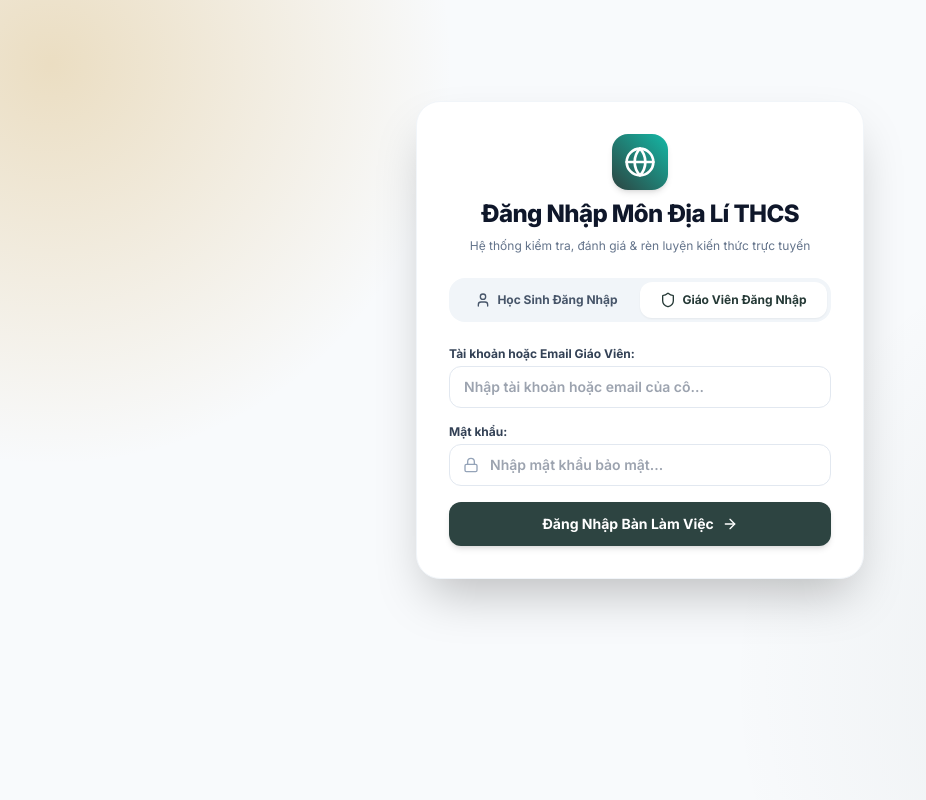
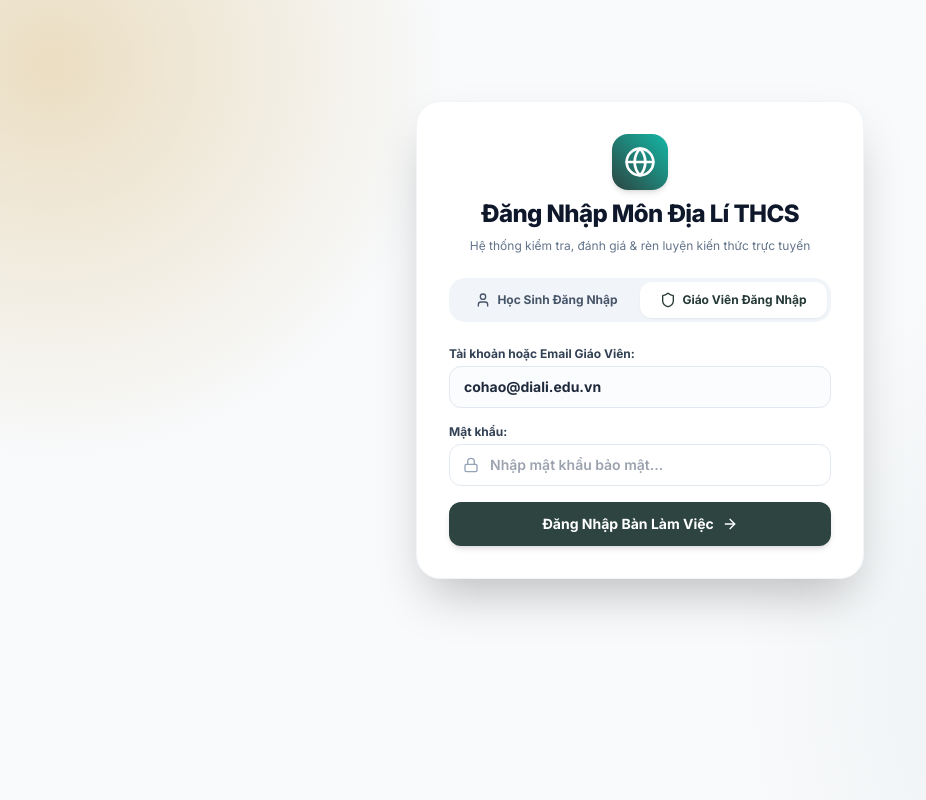
Before and after one commit to duonghaosp/Web-kiem-tra, a React (Vite) app: page /login in a window 1280 px wide. Both pictures are taken after a click on the button "Giáo Viên Đăng Nhập". Shown: the whole page, without its empty margins (0-926 px from the left). Built offline with nearby package versions, Linux system fonts and the light colour scheme; no server answers.

Commit message:
Cố định tên đăng nhập cohao@diali.edu.vn và chuẩn hóa form tránh việc trình duyệt tự động lưu nhầm câu nhận xét

```diff
--- a/src/pages/GeneralSettingsPage.tsx
+++ b/src/pages/GeneralSettingsPage.tsx
@@ -738,6 +738,9 @@ export const GeneralSettingsPage: React.FC = () => {
                 </label>
                 <input
                   type="text"
+                  name="teacher_grading_comment_template"
+                  id="teacher_grading_comment_template"
+                  autoComplete="off"
                   value={defaultFeedback}
                   onChange={(e) => setDefaultFeedback(e.target.value)}
                   placeholder="VD: Cô khen ngợi tinh thần làm bài chăm chỉ của em!"
@@ -747,6 +750,19 @@ export const GeneralSettingsPage: React.FC = () => {
 
               {/* KHỐI ĐỔI MẬT KHẨU GIÁO VIÊN BẢO MẬT */}
               <div className="md:col-span-2 bg-gradient-to-br from-amber-50/90 via-orange-50/40 to-amber-50/80 border-2 border-amber-200 rounded-3xl p-5 sm:p-6 shadow-xs space-y-4">
+                {/* Khai báo rõ ràng tài khoản cohao@diali.edu.vn để trình duyệt lưu mật khẩu chuẩn xác */}
+                <input
+                  type="text"
+                  name="username"
+                  id="teacher_cloud_sync_username"
+                  autoComplete="username"
+                  value="cohao@diali.edu.vn"
+                  readOnly
+                  tabIndex={-1}
+                  aria-hidden="true"
+                  className="sr-only hidden"
+                />
+
                 <div className="flex flex-col sm:flex-row sm:items-center justify-between gap-3 pb-3 border-b border-amber-200/80">
                   <div className="flex items-center gap-3">
                     <div className="w-10 h-10 rounded-2xl bg-amber-500 text-white flex items-center justify-center shadow-md shadow-amber-500/20 shrink-0">
--- a/src/pages/LoginPage.tsx
+++ b/src/pages/LoginPage.tsx
@@ -10,7 +10,7 @@ export const LoginPage: React.FC = () => {
   const [activeTab, setActiveTab] = useState<'student' | 'teacher'>('student');
   const [studentCode, setStudentCode] = useState<string>('');
   const [studentGrade, setStudentGrade] = useState<number>(7);
-  const [teacherEmail, setTeacherEmail] = useState<string>('');
+  const [teacherEmail, setTeacherEmail] = useState<string>('cohao@diali.edu.vn');
   const [teacherPassword, setTeacherPassword] = useState<string>('');
   const [loading, setLoading] = useState<boolean>(false);
   const [errorMsg, setErrorMsg] = useState<string>('');
@@ -164,20 +164,20 @@ export const LoginPage: React.FC = () => {
           </form>
         ) : (
           /* FORM GIÁO VIÊN */
-          <form onSubmit={handleTeacherSubmit} className="space-y-4" autoComplete="off" data-lpignore="true">
+          <form onSubmit={handleTeacherSubmit} className="space-y-4">
             <div>
               <label className="block text-xs font-bold text-slate-700 mb-1">
                 Tài khoản hoặc Email Giáo Viên:
               </label>
               <input
                 type="text"
-                name="teacher_username_unique"
+                name="username"
+                id="username"
                 value={teacherEmail}
                 onChange={(e) => setTeacherEmail(e.target.value)}
-                placeholder="Nhập tài khoản hoặc email của cô..."
-                autoComplete="off"
-                data-form-type="other"
-                className="w-full px-3.5 py-2.5 rounded-xl border border-slate-200 text-xs sm:text-sm font-semibold focus:outline-none focus:ring-2 focus:ring-ocean-500"
+                placeholder="cohao@diali.edu.vn"
+                autoComplete="username"
+                className="w-full px-3.5 py-2.5 rounded-xl border border-slate-200 text-xs sm:text-sm font-bold text-slate-800 focus:outline-none focus:ring-2 focus:ring-ocean-500 bg-slate-50/50"
                 required
               />
             </div>
@@ -189,12 +189,12 @@ export const LoginPage: React.FC = () => {
               <div className="relative">
                 <input
                   type="password"
-                  name="teacher_pwd_unique"
+                  name="password"
+                  id="password"
                   value={teacherPassword}
                   onChange={(e) => setTeacherPassword(e.target.value)}
                   placeholder="Nhập mật khẩu bảo mật..."
-                  autoComplete="new-password"
-                  data-form-type="other"
+                  autoComplete="current-password"
                   className="w-full pl-10 pr-4 py-2.5 rounded-xl border border-slate-200 text-xs sm:text-sm font-semibold focus:outline-none focus:ring-2 focus:ring-ocean-500"
                   required
                 />
```
